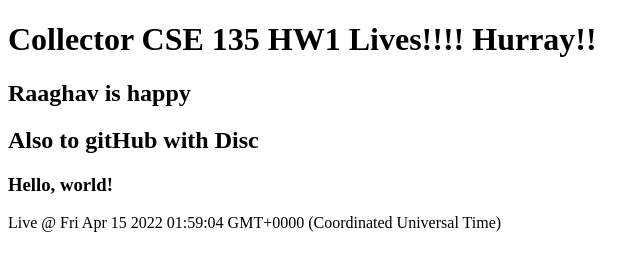
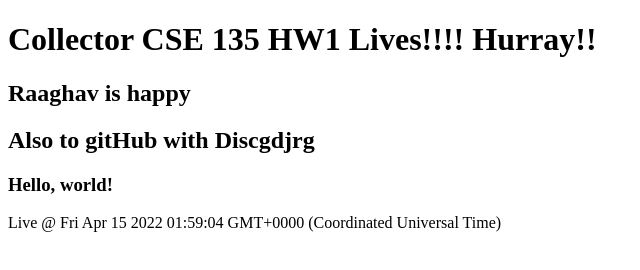
Before and after one commit to Sourabh0511/collector.sourabhraja97.live, a plain HTML site: page public_html/index.html in a window 1280 px wide. Shown: the full height of the page, 0-640 px from the left. Drawn offline with Linux system fonts and the light colour scheme.

Commit message:
check checkjkf

```diff
--- a/public_html/index.html
+++ b/public_html/index.html
@@ -10,7 +10,7 @@
 <body>
   <h1>Collector CSE 135 HW1 Lives!!!! Hurray!!</h1>
   <h2>Raaghav is happy</h2>
-  <h2>Also to gitHub with Disc</h2>
+  <h2>Also to gitHub with Discgdjrg</h2>
   <h3>Hello, world!</h3>
   <script>
     document.write(`Live @ ${new Date()}`);
```
